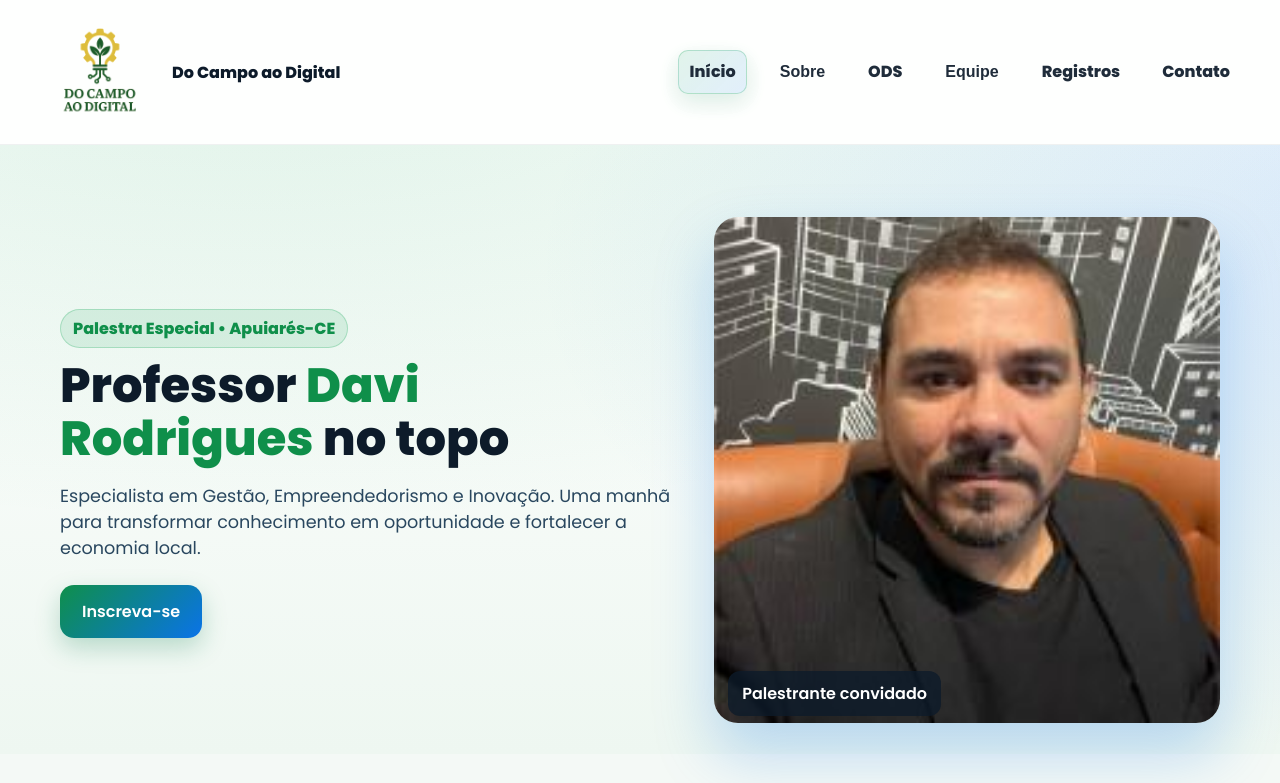
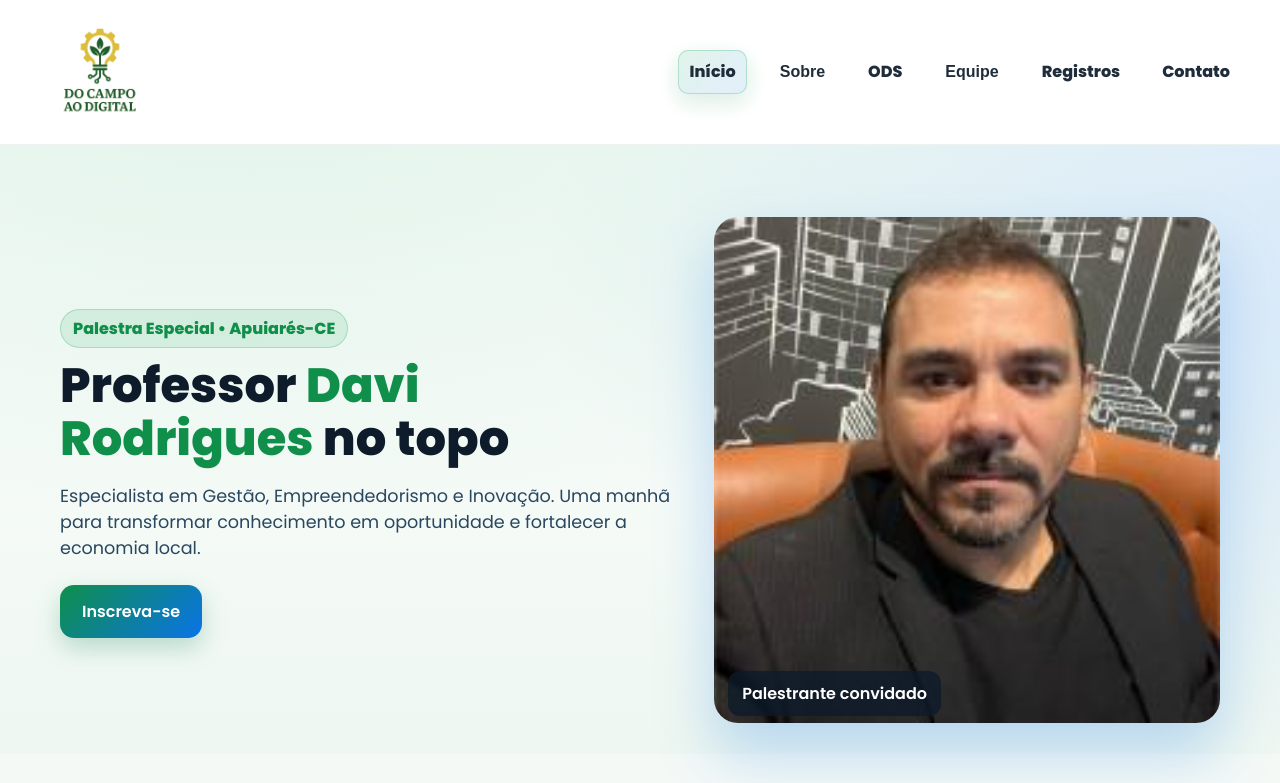
Before and after one commit to tiagoferreira159/docampoaodigital, a plain HTML site: page index.html in a window 1280 px wide. Shown: the top 783 px of the page. Drawn offline with Linux system fonts and the light colour scheme.

Commit message:
Update index.html
NOME

```diff
--- a/index.html
+++ b/index.html
@@ -17,7 +17,6 @@
   <div class="container inner">
     <div class="brand">
       <img src="assets/img/logo-projeto.png" alt="Logo Do Campo ao Digital">
-      <span>Do Campo ao Digital</span>
     </div>
     <nav class="nav" id="main-nav">
       <a href="#home">Início</a>
```
